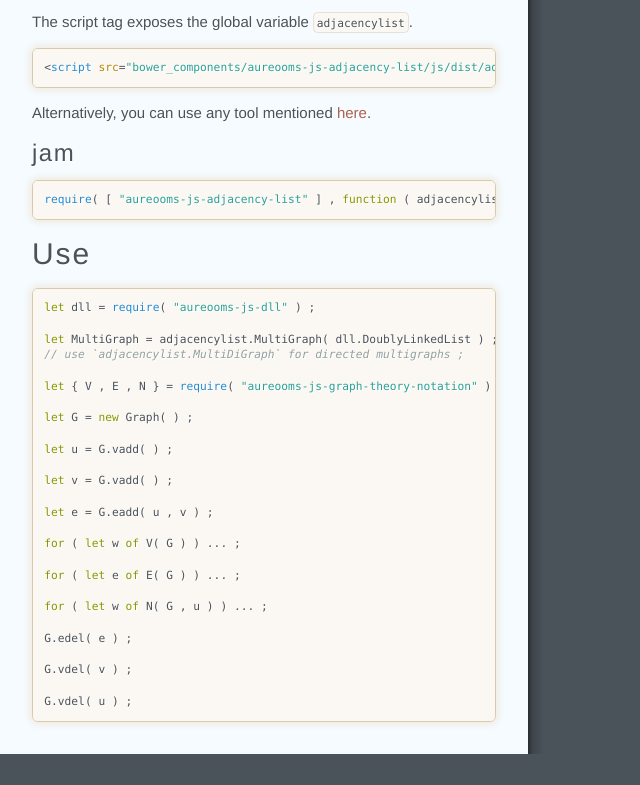
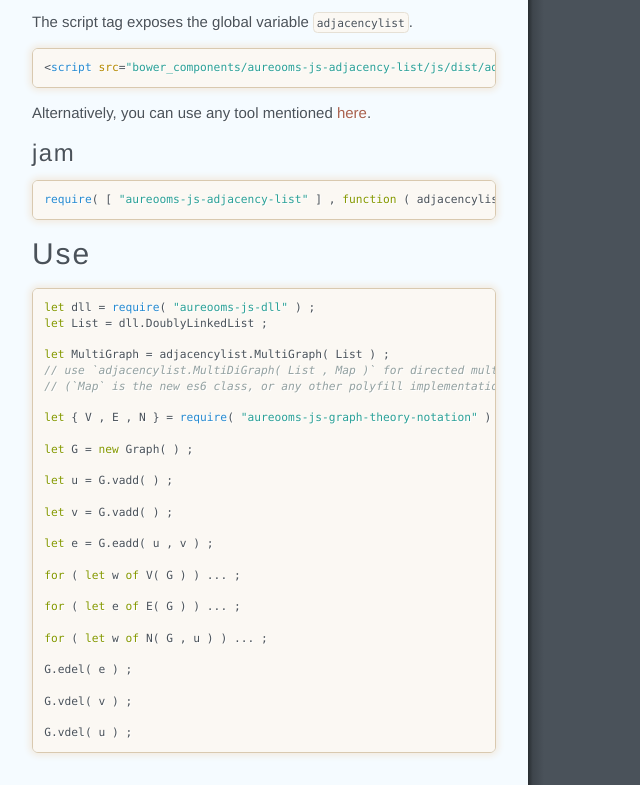
Before and after one commit to graph-data-structure/adjacency-list, a plain HTML site: page index.html in a window 1280 px wide. Shown: the part 4924-5709 px from the top of the page, without its empty margins (0-640 px from the left). Before the commit the page ends 5678 px from the top, so only its background shows below. Drawn offline with Linux system fonts and the light colour scheme.

Commit message:
undefined

```diff
--- a/index.html
+++ b/index.html
@@ -59,9 +59,11 @@ jspm install npm:aureooms-js-adjacency-list</code></pre>
 <pre><code class="lang-js"><span class="hljs-built_in">require</span>( [ <span class="hljs-string">"aureooms-js-adjacency-list"</span> ] , <span class="hljs-function"><span class="hljs-keyword">function</span> (<span class="hljs-params"> adjacencylist </span>) </span>{ ... } ) ;</code></pre>
 <h2 id="use">Use</h2>
 <pre><code class="lang-js"><span class="hljs-keyword">let</span> dll = <span class="hljs-built_in">require</span>( <span class="hljs-string">"aureooms-js-dll"</span> ) ;
+<span class="hljs-keyword">let</span> List = dll.DoublyLinkedList ;
 
-<span class="hljs-keyword">let</span> MultiGraph = adjacencylist.MultiGraph( dll.DoublyLinkedList ) ;
-<span class="hljs-comment">// use `adjacencylist.MultiDiGraph` for directed multigraphs ;</span>
+<span class="hljs-keyword">let</span> MultiGraph = adjacencylist.MultiGraph( List ) ;
+<span class="hljs-comment">// use `adjacencylist.MultiDiGraph( List , Map )` for directed multigraphs ;</span>
+<span class="hljs-comment">// (`Map` is the new es6 class, or any other polyfill implementation)</span>
 
 <span class="hljs-keyword">let</span> { V , E , N } = <span class="hljs-built_in">require</span>( <span class="hljs-string">"aureooms-js-graph-theory-notation"</span> ) ;
 
```
